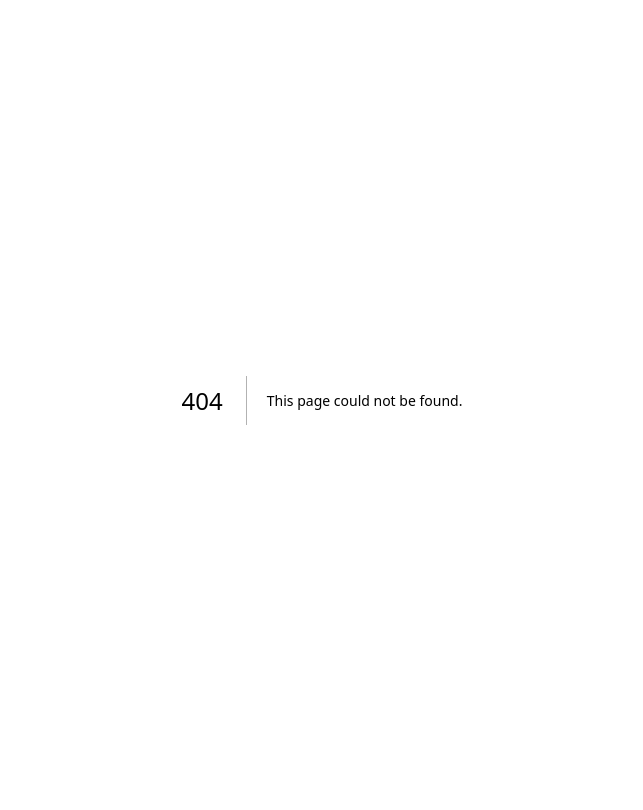
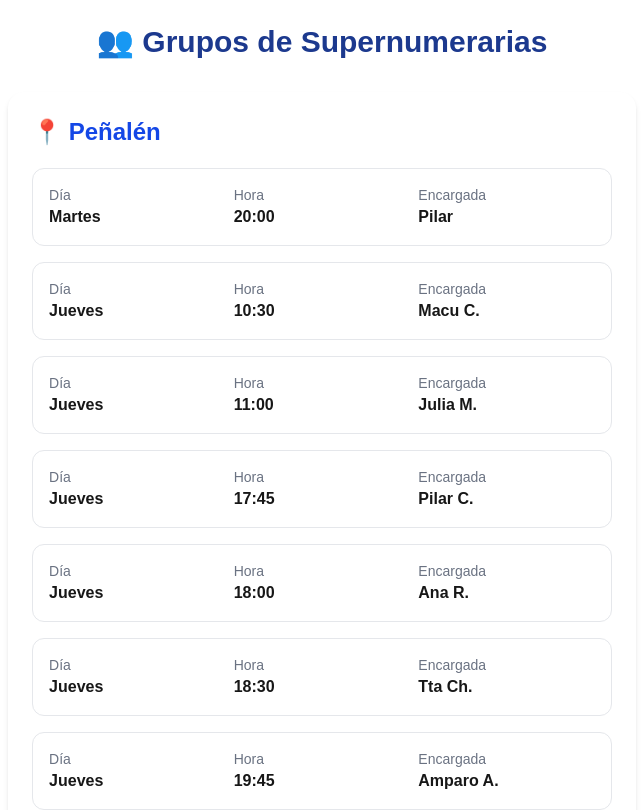
Before and after one commit to RosarioCal/mi-app-privada, a Next.js app: page /dashboard/grupos in a window 1280 px wide. Before the commit this address had no page. Shown: the top 810 px of the page, without its empty margins (318-961 px from the left). Built offline with nearby package versions, Linux system fonts and the light colour scheme.

Commit message:
Añadida página Grupos de Supernumerarias

```diff
--- /dev/null
+++ b/app/dashboard/grupos/page.tsx
@@ -0,0 +1,49 @@
+'use client'
+import { grupos } from "@/data/grupos";
+
+export default function GruposPage() {
+  return (
+    <div className="mx-auto max-w-4xl p-6">
+      <h1 className="mb-8 text-center text-3xl font-bold text-blue-900">
+        👥 Grupos de Supernumerarias
+      </h1>
+
+      {grupos.map((grupo) => (
+        <div
+          key={grupo.sede}
+          className="mb-8 rounded-2xl bg-white p-6 shadow-md"
+        >
+          <h2 className="mb-5 text-2xl font-bold text-blue-700">
+            📍 {grupo.sede}
+          </h2>
+
+          <div className="space-y-4">
+            {grupo.reuniones.map((reunion, index) => (
+              <div
+                key={index}
+                className="rounded-xl border border-gray-200 p-4"
+              >
+                <div className="grid gap-2 md:grid-cols-3">
+                  <div>
+                    <p className="text-sm text-gray-500">Día</p>
+                    <p className="font-semibold">{reunion.dia}</p>
+                  </div>
+
+                  <div>
+                    <p className="text-sm text-gray-500">Hora</p>
+                    <p className="font-semibold">{reunion.hora}</p>
+                  </div>
+
+                  <div>
+                    <p className="text-sm text-gray-500">Encargada</p>
+                    <p className="font-semibold">{reunion.encargada}</p>
+                  </div>
+                </div>
+              </div>
+            ))}
+          </div>
+        </div>
+      ))}
+    </div>
+  );
+}
--- /dev/null
+++ b/data/grupos.ts
@@ -0,0 +1,37 @@
+export const grupos = [
+  {
+    sede: "Peñalén",
+    reuniones: [
+      { dia: "Martes", hora: "20:00", encargada: "Pilar" },
+      { dia: "Jueves", hora: "10:30", encargada: "Macu C." },
+      { dia: "Jueves", hora: "11:00", encargada: "Julia M." },
+      { dia: "Jueves", hora: "17:45", encargada: "Pilar C." },
+      { dia: "Jueves", hora: "18:00", encargada: "Ana R." },
+      { dia: "Jueves", hora: "18:30", encargada: "Tta Ch." },
+      { dia: "Jueves", hora: "19:45", encargada: "Amparo A." },
+    ],
+  },
+  {
+    sede: "Robledo",
+    reuniones: [
+      { dia: "Lunes", hora: "17:00", encargada: "Irene P." },
+      { dia: "Sábado", hora: "17:30", encargada: "Irene P." },
+    ],
+  },
+  {
+    sede: "Fuentealta",
+    reuniones: [
+      { dia: "Jueves", hora: "18:00", encargada: "Paloma P." },
+    ],
+  },
+  {
+    sede: "Henares",
+    reuniones: [
+      {
+        dia: "Martes",
+        hora: "17:30",
+        encargada: "Rosario C. y M.ª Trini F.",
+      },
+    ],
+  },
+];
```
